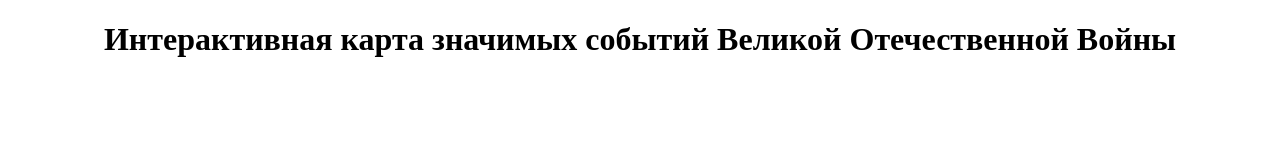
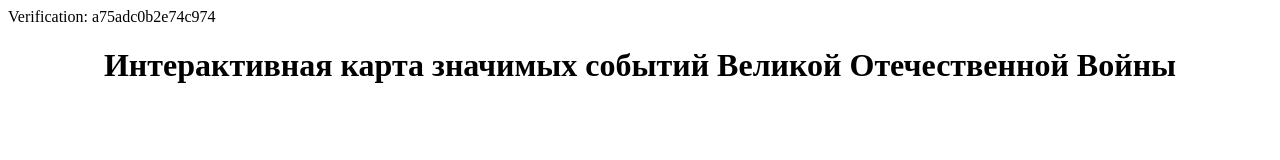
Before and after one commit to Adel-Alimov/vovmap, a plain HTML site: page index.html in a window 1280 px wide. Drawn offline with Linux system fonts and the light colour scheme.

Commit message:
Update index.html

```diff
--- a/index.html
+++ b/index.html
@@ -5,7 +5,7 @@
     <meta name="viewport" content="width=device-width, initial-scale=1.0">
     <meta name="description" content="Интерактивная карта значимых мест Великой Отечественной войны. Изучайте историю ВОВ через визуализацию сражений, маршруты армий и ключевые события.">
     <meta name="keywords" content="карта ВОВ, Великая Отечественная война, интерактивная карта, история ВОВ, сражения 1941-1945">
-    <meta name="yandex-verification" content="a75adc0b2e74c974" />
+    <meta http-equiv="Content-Type" content="text/html; charset=UTF-8">
     <title>Интерактивная карта</title>
     <style>
 
@@ -70,6 +70,7 @@
     </style>
 </head>
 <body>
+    Verification: a75adc0b2e74c974
     <center><h1>Интерактивная карта значимых событий Великой Отечественной Войны</h1></center>
     <center><div id="map"></div></center>
 
```
